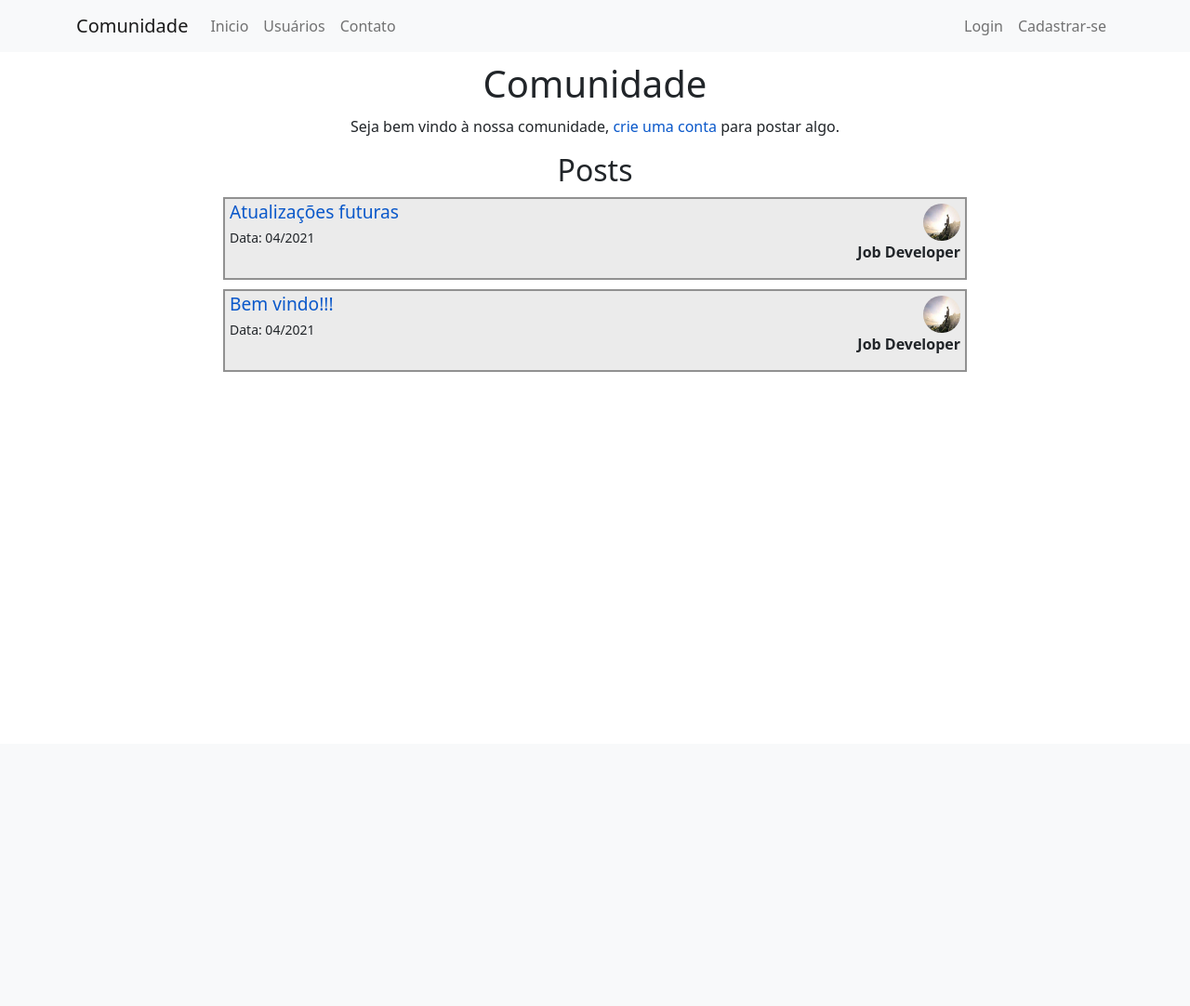
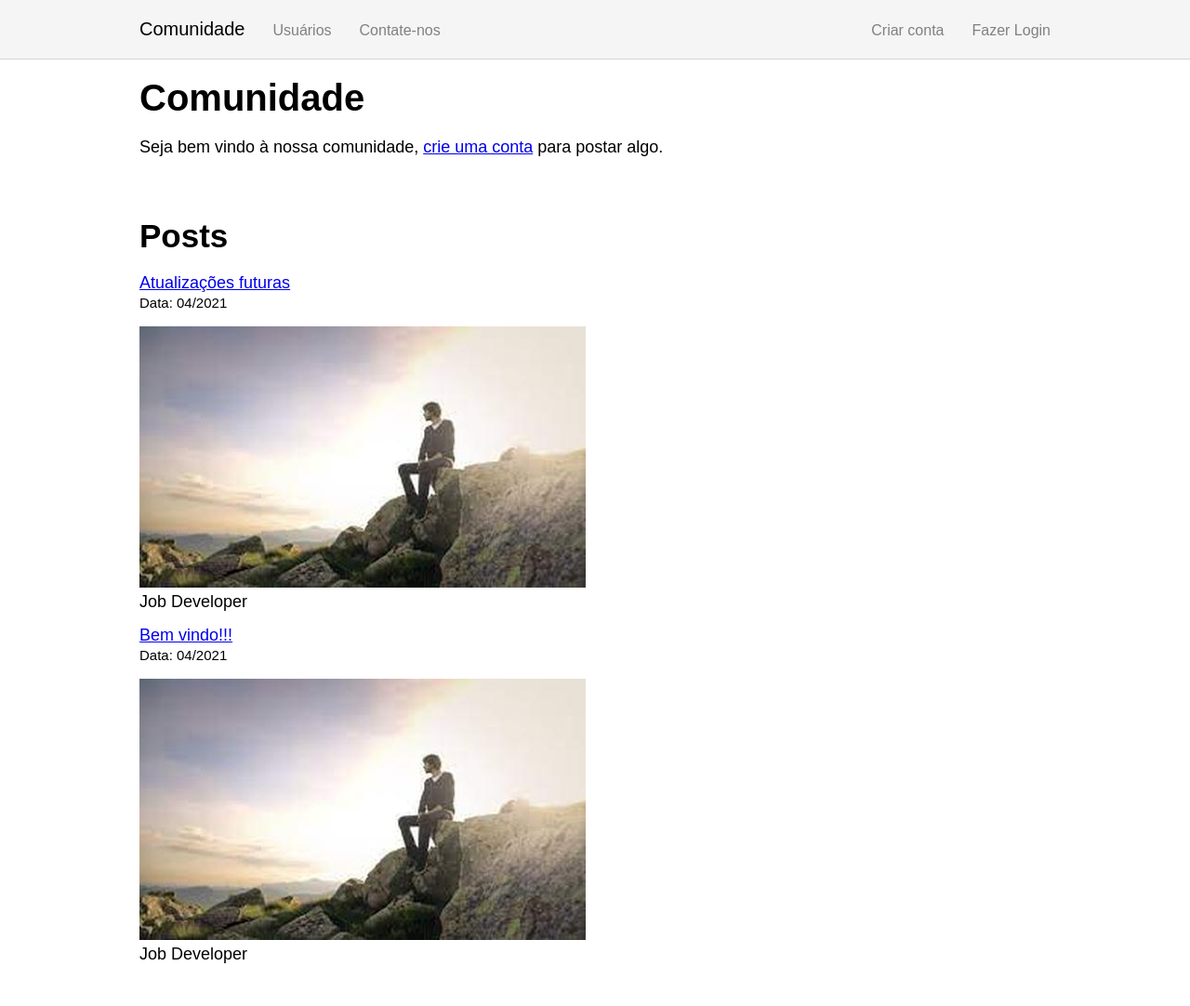
Before and after one commit to arturjoaquim/site-comunidade, a Flask app: page / in a window 1280 px wide. Shown: the whole page at 93% size. Before the commit the page ends 400 px from the top, so only its background shows below. Run offline with Flask 2, Linux system fonts and the light colour scheme; data comes from the database, SQL or seed files in the repository.

Commit message:
Novo header

```diff
--- /dev/null
+++ b/comunidade/static/classes.css
@@ -0,0 +1 @@
+.section {padding-bottom: 3rem ;}
--- /dev/null
+++ b/comunidade/static/elementos.css
@@ -0,0 +1,33 @@
+@charset "UTF-8";
+
+* {
+    padding: 0;
+    margin: 0;
+    box-sizing: border-box;
+}
+
+html {font-size: 62.5%;}
+
+body {
+    font-family: Arial, Helvetica, sans-serif;
+}
+
+main {
+    max-width: 98rem;
+    margin: 0 auto;
+}
+
+main p {
+    margin: 1.5rem 0;
+    font-size: 1.8rem;
+}
+
+h1, h2, h3, h4, h5, h6 {
+    margin: 2rem 0;
+}
+
+h1 {font-size: 4rem;}
+
+h2 {font-size: 3.5rem;}
+
+h3 {font-size: 2.5rem;}
--- /dev/null
+++ b/comunidade/static/header.css
@@ -0,0 +1,38 @@
+#header-page {
+    background-color: whitesmoke;
+    margin: 0 auto;
+    box-shadow: 0px 0px 1px 0px black;
+}
+
+#nav-page {
+    max-width: 98rem;
+    margin: 0 auto;
+    display: flex;
+    flex-flow: nowrap row;
+    justify-content: space-between;
+    align-items: baseline;
+}
+
+#nav-page > ul {
+    display: flex;
+    list-style-type: none;
+    gap: 3rem;
+    padding: 2rem 0;
+    align-items: baseline;
+}
+
+#nav-page a {
+    text-decoration: none;
+    color: gray;
+    font-size: 1.6rem;
+    transition: color 300ms ease;
+}
+
+#nav-page a:hover {
+    color: black;
+}
+
+#nav-page .active-link {
+    color: black;
+    font-size: 2rem;
+}
--- a/comunidade/static/home.css
+++ /dev/null
@@ -1,65 +0,0 @@
-@charset "UTF8";
-
-* {
-    box-sizing: border-box;
-}
-
-main {
-    width: 85%;
-    max-width: 1200px;
-    margin: 0 auto;
-}
-
-a {
-    text-decoration: none;
-    color: #0A58CA;
-}
-
-a:hover {
-    text-decoration: underline;
-}
-
-.text {
-    text-align: center;
-}
-
-.titulo {
-    margin: 10px 0;
-}
-
-.post {
-    width: 100%;
-    max-width: 800px;
-    border: 2px solid rgb(145, 145, 145);
-    margin: 5px auto 10px auto;
-    background-color: rgb(235, 235, 235);
-    display: block;
-}
-
-.post::after {
-    content: '';
-    clear: both;
-}
-
-.post-image {
-    width: 40px;
-    height: 40px;
-    border-radius: 30px;
-}
-
-.post-username {
-    font-weight: bold;
-    text-align: end;
-    padding: 5px 5px 0 0;
-
-}
-
-.post-titulo {
-    float: left;
-    padding: 0px 0px 5px 5px;
-
-}
-
-.post-link {
-    font-size: 1.2em;
-}
--- a/comunidade/templates/base.html
+++ b/comunidade/templates/base.html
@@ -1,19 +1,19 @@
 <!DOCTYPE html>
 <html lang="pt-br">
 <head>
-        <link href="https://cdn.jsdelivr.net/npm/bootstrap@5.0.0-beta3/dist/css/bootstrap.min.css" rel="stylesheet" integrity="sha384-eOJMYsd53ii+scO/bJGFsiCZc+5NDVN2yr8+0RDqr0Ql0h+rP48ckxlpbzKgwra6" crossorigin="anonymous">
     <meta charset="UTF-8">
     <meta http-equiv="X-UA-Compatible" content="IE=edge">
     <meta name="viewport" content="width=device-width, initial-scale=1.0">
-
-        <link rel="stylesheet" type="text/css" href="{{ url_for('static', filename='card.css') }}">
+    <link rel="stylesheet" href="{{ url_for('static', filename='elementos.css') }}">
+    <link rel="stylesheet" href="{{ url_for('static', filename='header.css') }}">
+    <link rel="stylesheet" href="{{ url_for('static', filename='classes.css') }}">
 
     {% block head %}
     {% endblock %}
 
 </head>
 <body>
-        {% include 'navbar.html' %}
+    {% include 'header.html' %}
 
     <div class="container">
         {% with mensagens = get_flashed_messages(with_categories=True) %}
@@ -30,6 +30,5 @@
     {% block body %}
     {% endblock %}
 
-        <script src="https://cdn.jsdelivr.net/npm/bootstrap@5.0.0-beta3/dist/js/bootstrap.bundle.min.js" integrity="sha384-JEW9xMcG8R+pH31jmWH6WWP0WintQrMb4s7ZOdauHnUtxwoG2vI5DkLtS3qm9Ekf" crossorigin="anonymous"></script>
 </body>
 </html>
--- a/comunidade/templates/navbar.html
+++ b/comunidade/templates/header.html
@@ -1,4 +1,27 @@
-<nav class="navbar navbar-expand-lg navbar-light bg-light">
+<header id="header-page">
+    <nav id="nav-page">
+        <ul>
+            <a href="{{ url_for('home') }}" target="_self" rel="next" class="active-link">Comunidade</a>
+            <a href="{{ url_for('usuarios') }}" target="_self" rel="next">Usuários</a>
+            <a href="{{ url_for('contato') }}" target="_self" rel="next">Contate-nos</a>
+        </ul>
+        {% if current_user.is_authenticated %}
+        <ul>
+            <a href="{ url_for('criar_post') }}" target="_self" rel="next">Criar post</a>
+            <a href="{{ url_for('meu_perfil') }}" target="_self" rel="next">Meu perfil</a>
+            <a href="{{ url_for('sair') }}" target="_self" rel="next">Sair</a>
+        </ul>
+        {% else %}
+        <ul>
+            <a href="{{ url_for('login') }}" target="_self" rel="next">Criar conta</a>
+            <a href="{{ url_for('login') }}" target="_self" rel="next">Fazer Login</a>
+        </ul>
+        {% endif %}
+    </nav>
+</header>
+
+
+<!-- <nav class="navbar navbar-expand-lg navbar-light bg-light">
   <div class="container-fluid container">
     <a class="navbar-brand" href="{{ url_for('home') }}">Comunidade</a>
     <button class="navbar-toggler" type="button" data-bs-toggle="collapse" data-bs-target="#navbarSupportedContent" aria-controls="navbarSupportedContent" aria-expanded="false" aria-label="Toggle navigation">
@@ -40,4 +63,4 @@
         {% endif %}
     </div>
   </div>
-</nav>
+</nav> -->
--- a/comunidade/templates/home.html
+++ b/comunidade/templates/home.html
@@ -2,15 +2,16 @@
 
 {% block head %}
 <title>Comunidade - Home</title>
-<link rel="stylesheet" href="{{ url_for('static', filename='home.css') }}">
 {% endblock %}
 
 
 {% block body%}
 <main>
-    <h1 class="titulo text">Comunidade</h1>
-    <p class="text">Seja bem vindo à nossa comunidade, <a href="{{ url_for('login') }}" target="_self" rel="next">crie uma conta</a> para postar algo.</p>
-    <section>
+    <section class="section">
+        <h1 class="titulo text">Comunidade</h1>
+        <p class="text">Seja bem vindo à nossa comunidade, <a href="{{ url_for('login') }}" target="_self" rel="next">crie uma conta</a> para postar algo.</p>
+    </section>
+    <section class="section">
         <h2 class="titulo text">Posts</h2>
         {% for post in posts %}
             <article class="post">
```
Lines whose indentation alone changed are shown as unchanged.
